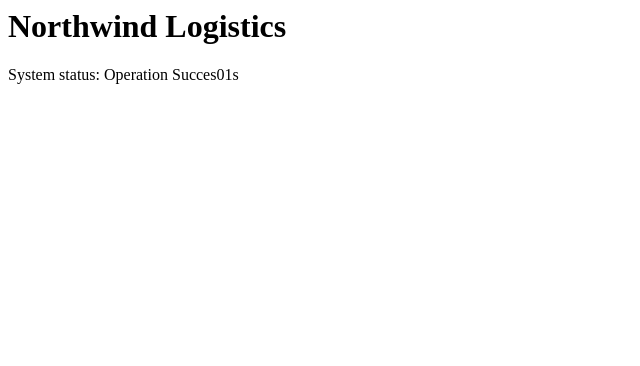
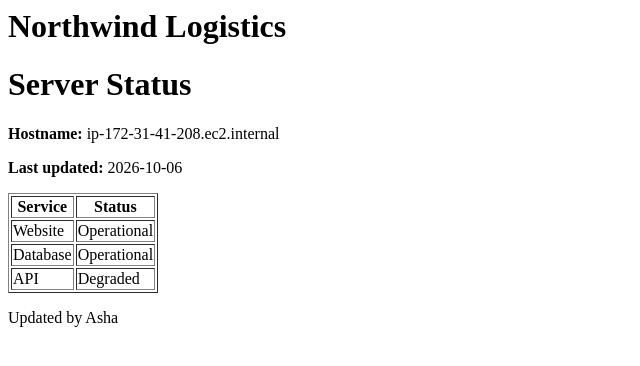
Before and after one commit to Varun7687/northwind-logistics, a plain HTML site: page index.html in a window 1280 px wide. Shown: the whole page, without its empty margins (0-640 px from the left). Drawn offline with Linux system fonts and the light colour scheme.

Commit message:
Add setup script and status page documentation

```diff
--- a/index.html
+++ b/index.html
@@ -1,2 +1,34 @@
 <h1>Northwind Logistics</h1>
-<p>System status: Operation Succes01s</p>
+<!DOCTYPE html>
+<html>
+<head>
+    <title>Server Status</title>
+</head>
+<body>
+    <h1>Server Status</h1>
+
+    <p><strong>Hostname:</strong> ip-172-31-41-208.ec2.internal</p>
+    <p><strong>Last updated:</strong> 2026-10-06</p>
+
+    <table border="1">
+        <tr>
+            <th>Service</th>
+            <th>Status</th>
+        </tr>
+        <tr>
+            <td>Website</td>
+            <td>Operational</td>
+        </tr>
+        <tr>
+            <td>Database</td>
+            <td>Operational</td>
+        </tr>
+        <tr>
+            <td>API</td>
+            <td>Degraded</td>
+        </tr>
+    </table>
+
+    <p>Updated by Asha</p>
+</body>
+</html>
```
Also changed, not shown: 2 other files.
